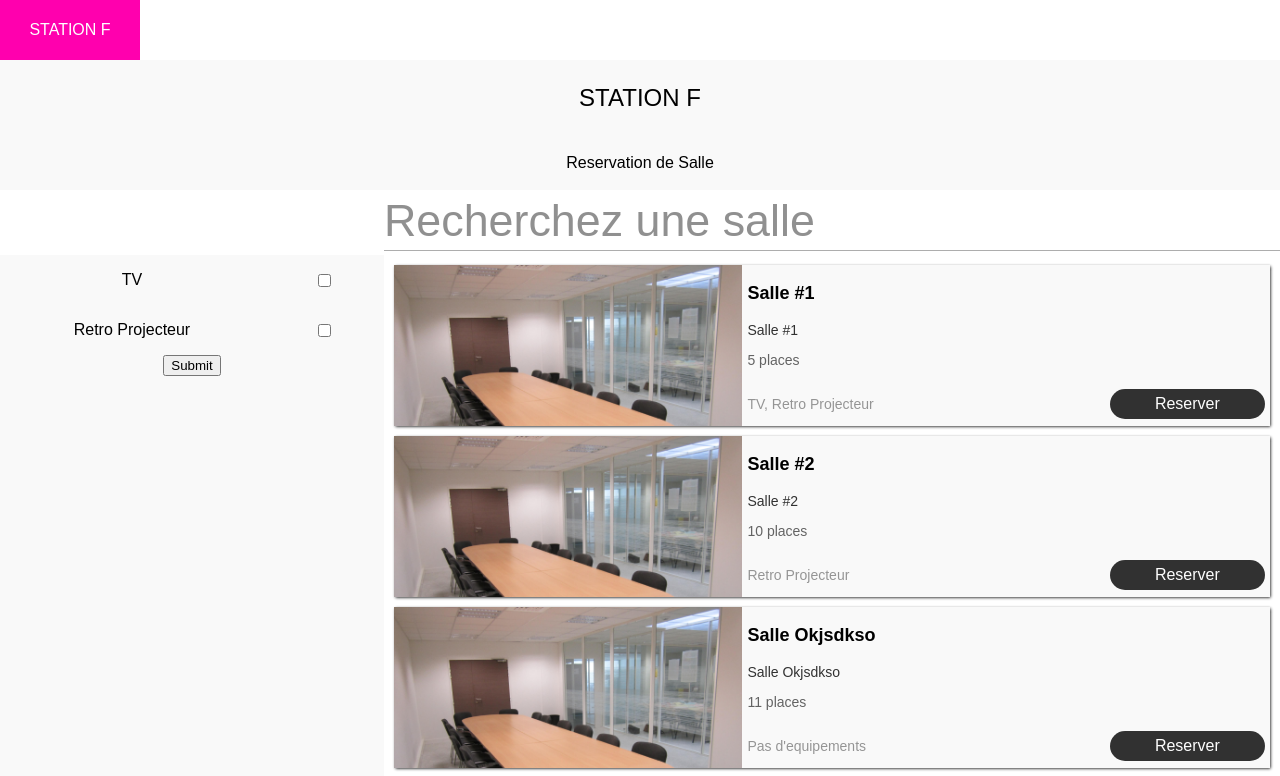
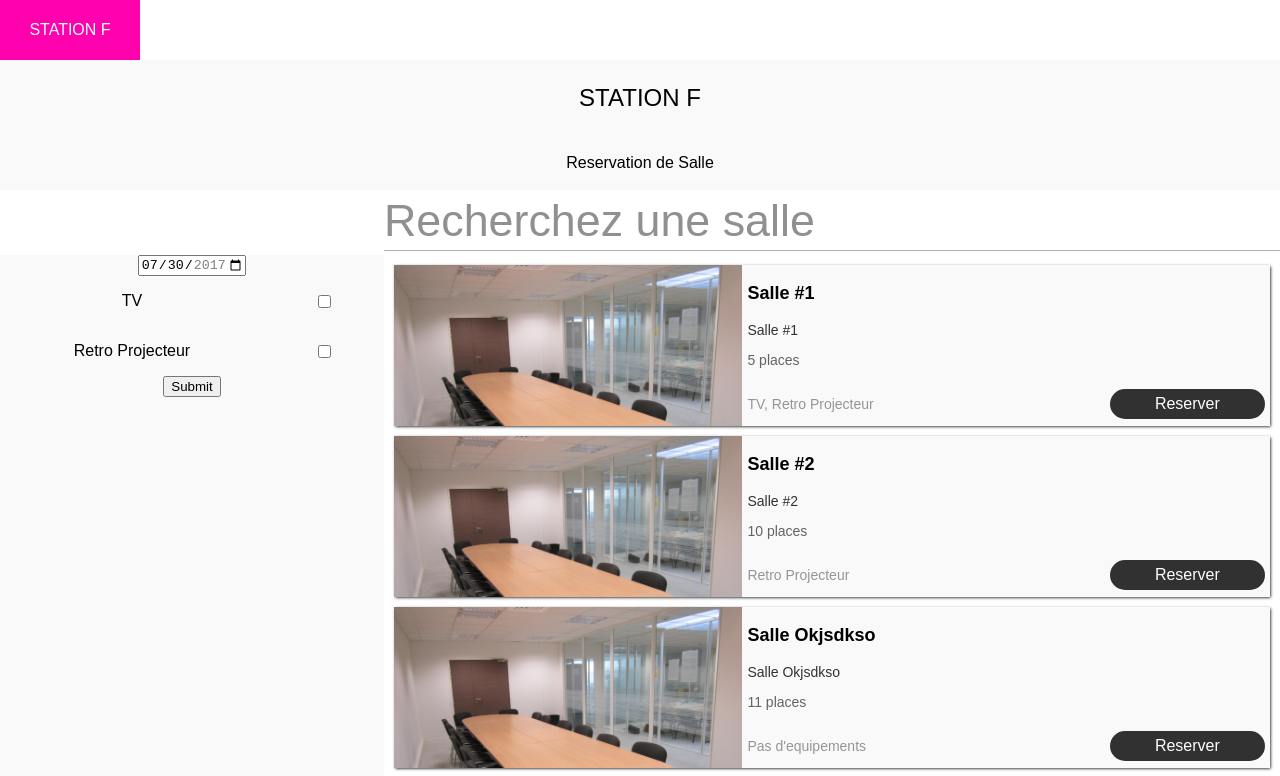
Before and after one commit to hikkary/Reservation-StationF, a React app in the folder app/: page / in a window 1280 px wide. Shown: the top 776 px of the page. Built offline with nearby package versions, Linux system fonts and the light colour scheme.

Commit message:
reservation on progress, date reservation range ok, hours to do

```diff
--- a/app/package.json
+++ b/app/package.json
@@ -28,6 +28,7 @@
     "html-webpack-plugin": "2.29.0",
     "jest": "20.0.4",
     "lodash": "^4.17.4",
+    "moment": "^2.18.1",
     "object-assign": "4.1.1",
     "postcss-flexbugs-fixes": "3.0.0",
     "postcss-loader": "2.0.6",
--- a/app/src/Components/FiltersMenu/filtersMenu.js
+++ b/app/src/Components/FiltersMenu/filtersMenu.js
@@ -1,6 +1,7 @@
 import React from 'react';
 import PropTypes from 'prop-types';
 import _ from 'lodash';
+import moment from 'moment';
 import CheckBox from './checkBox';
 import './style.css';
 
@@ -21,6 +22,7 @@ const filterParser = (filters) => {
 }
 
 const filterCreator = (filters, onClick) =>{
+	console.log(moment().format('YYYY-MM-DD'));
 	const allFilters = filterParser(filters)
 	const finalFilters = allFilters.map((filter, key)=>{
 		return <CheckBox data={filter} key={key} onClick={onClick}/>
@@ -32,8 +34,9 @@ const FiltersMenu = ({filters, onSubmit, onClick}) => {
 	return(
 		<div className="filtersMenu">
 			<div className="filtersMenuTitle">
-				{/* <p>{FILTERS_MENU_TITLE}</p> */}
-				<form type="submit" onSubmit={onSubmit}>
+
+				<form type="submit">
+					<input type='date' min={moment().format('YYYY-MM-DD')} max={moment().add('2','month').format('YYYY-MM-DD')} defaultValue={moment().format('YYYY-MM-DD')} />
 					{filterCreator(filters, onClick)}
 					<input type="submit"/>
 				</form>
@@ -42,7 +45,6 @@ const FiltersMenu = ({filters, onSubmit, onClick}) => {
 
 FiltersMenu.propTypes = {
 	filters: PropTypes.array,
-	onSubmit: PropTypes.func,
 	onClick: PropTypes.func,
 }
 
--- a/app/src/Containers/home.js
+++ b/app/src/Containers/home.js
@@ -25,7 +25,7 @@ class Home extends Component {
 	handleClickCheckBox =  (checkBox) =>{
 		let newFilter = [];
 		const { checked, value } = checkBox.target;
-		newFilter.push(this.state.filter.equipments);
+		newFilter.push(this.state.filter.equipments); // Add the previous filters
 		if (checked){ // Add filter
 			newFilter.push({name: checkBox.target.value});
 			newFilter = _.flatten(newFilter);
@@ -56,7 +56,7 @@ class Home extends Component {
 			<Searchbar onKeyUp={this.handleSearchInput.bind(this)}/>
 				{this.state.data.rooms &&
 					<div className="rooms">
-					<FiltersMenu filters={this.state.data.rooms} onClick={this.handleClickCheckBox} onSubmit={this.handleSubmit}/>
+					<FiltersMenu filters={this.state.data.rooms} onClick={this.handleClickCheckBox}/>
 					<RoomsList rooms={this.state.data.rooms} filter={this.state.filter}/>
 				</div>}
 		  </div>
```
Also changed, not shown: 1 other file (tests, documents, lock files or other folders).
